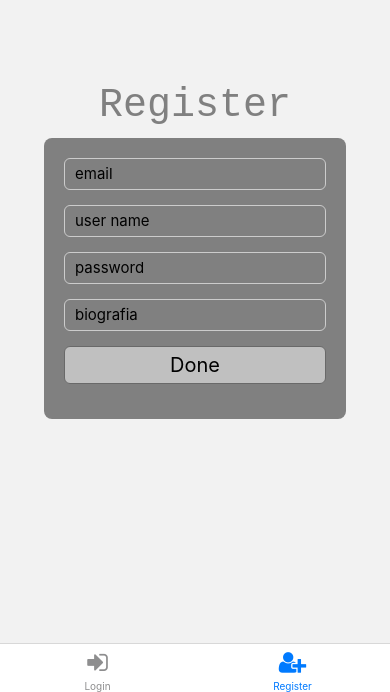
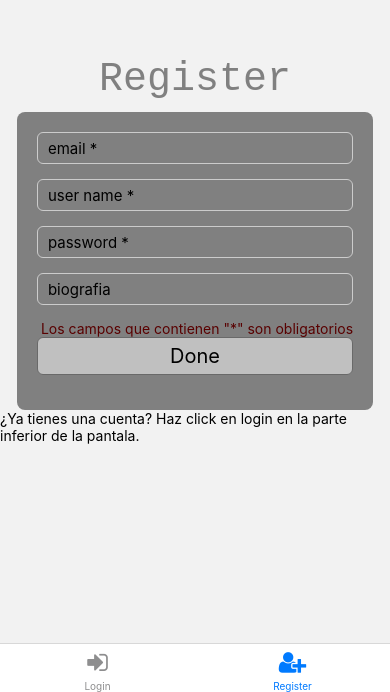
Before and after one commit to ayerzafelix/ProyectoParte2, a React Native app: screen /Register in a window 390 px wide. Shown: the part 152-844 px from the top of the page. Built offline with nearby package versions, Linux system fonts and the light colour scheme; no server answers.

Commit message:
mas avances

```diff
--- a/src/components/MenuBar/MenuBar.js
+++ b/src/components/MenuBar/MenuBar.js
@@ -52,7 +52,7 @@ class MenuBar extends Component {
                         <Tab.Screen options={{ headerShown: false }} name="Buscador" component={() => <Buscador />} />
                         <Tab.Screen options={{ headerShown: false, lazy: true }} name="AddPost" component={(drawerProps) => <AddPost drawerProps={drawerProps} />} />
                         <Tab.Screen options={{ headerShown: false }} name="MyProfile" component={() => <MyProfile logout={() => this.logout()} />} />
-                        <Tab.Screen options={{ headerShown: false }} name="Comentario" component={() => <Comentario />} />
+
                     </Tab.Navigator>)
                     :
                     (<Tab.Navigator screenOptions={({ route }) => ({ tabBarIcon: ({ color }) => screenOptions(route, color) })}>
--- a/src/components/Post/Post.js
+++ b/src/components/Post/Post.js
@@ -59,6 +59,13 @@ class Post extends Component {
   borrarPost() {
     db.collection('posts').doc(this.props.infoPost.id).delete();
   }
+
+
+  comentario(){
+
+  }
+
+
 
   render() {
     return (
--- a/src/screens/Login/Login.js
+++ b/src/screens/Login/Login.js
@@ -57,6 +57,9 @@ class Login extends Component {
                         </TouchableOpacity>
                     }
                 </View>
+
+                <Text> ¿Aun no tienes cuenta? Haz click en Register en la parte inferior de la pantala. </Text>
+
                 <View>
                     <Text style={styles.error}>{this.state.errors}</Text>
                 </View>
--- a/src/screens/Register/Register.js
+++ b/src/screens/Register/Register.js
@@ -58,21 +58,21 @@ class Register extends Component {
           <TextInput
             style={styles.lugar}
             onChangeText={(text) => this.setState({ email: text })}
-            placeholder='email'
+            placeholder='email *'
             keyboardType='email-address'
             value={this.state.email}
           />
           <TextInput
             style={styles.lugar}
             onChangeText={(text) => this.setState({ userName: text })}
-            placeholder='user name'
+            placeholder='user name *'
             keyboardType='default'
             value={this.state.userName}
           />
           <TextInput
             style={styles.lugar}
             onChangeText={(text) => this.setState({ password: text })}
-            placeholder='password'
+            placeholder='password *'
             keyboardType='default'
             secureTextEntry={true}
             value={this.state.password}
@@ -85,6 +85,8 @@ class Register extends Component {
             value={this.state.biografia}
           />
 
+          <Text style={styles.elAsterisco}> Los campos que contienen "*" son obligatorios</Text>
+
           {this.state.email === "" || this.state.password === "" || this.state.userName === "" ?
             <Text style={styles.button}>Done</Text>
             :
@@ -93,6 +95,7 @@ class Register extends Component {
             </TouchableOpacity>
           }
         </View>
+                    <Text>¿Ya tienes una cuenta? Haz click en login en la parte inferior de la pantala. </Text>
         <View>
           <Text style={styles.error}>{this.state.errors}</Text>
         </View>
@@ -173,7 +176,13 @@ const styles = StyleSheet.create({
 
   error: {
     color: "red",
+  },
+
+  elAsterisco:{
+    color:"rgb(89, 1, 1)",
+
   }
 })
 
+
 export default Register;
```
